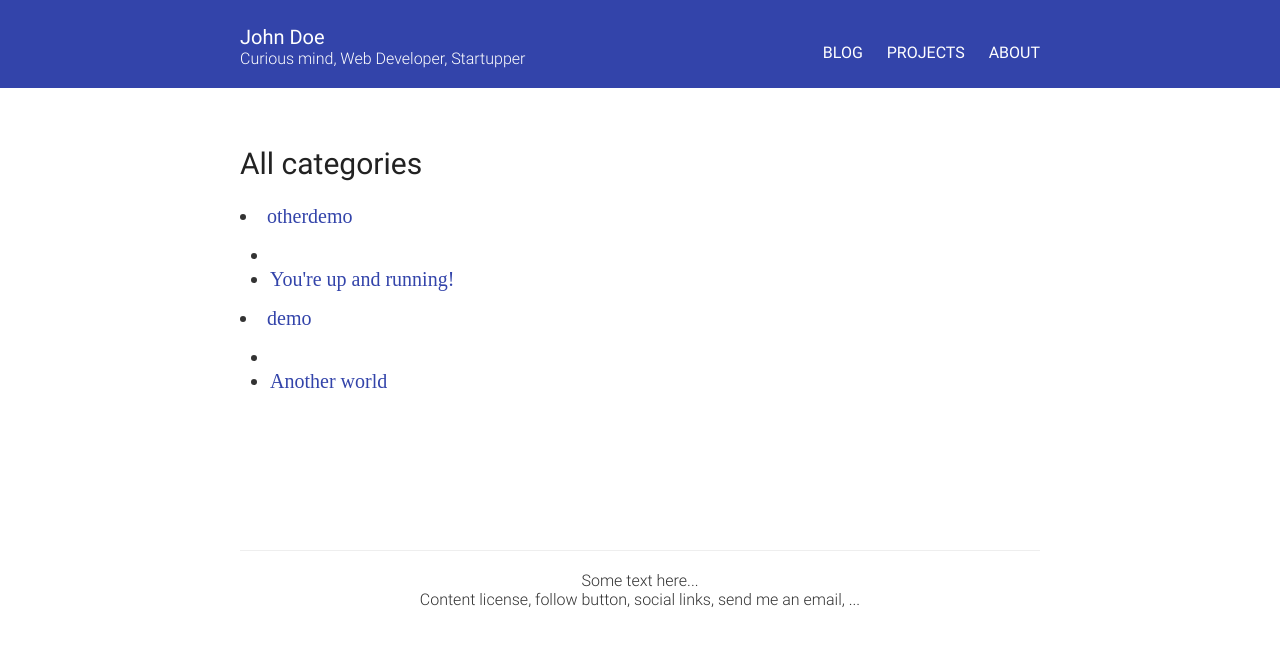
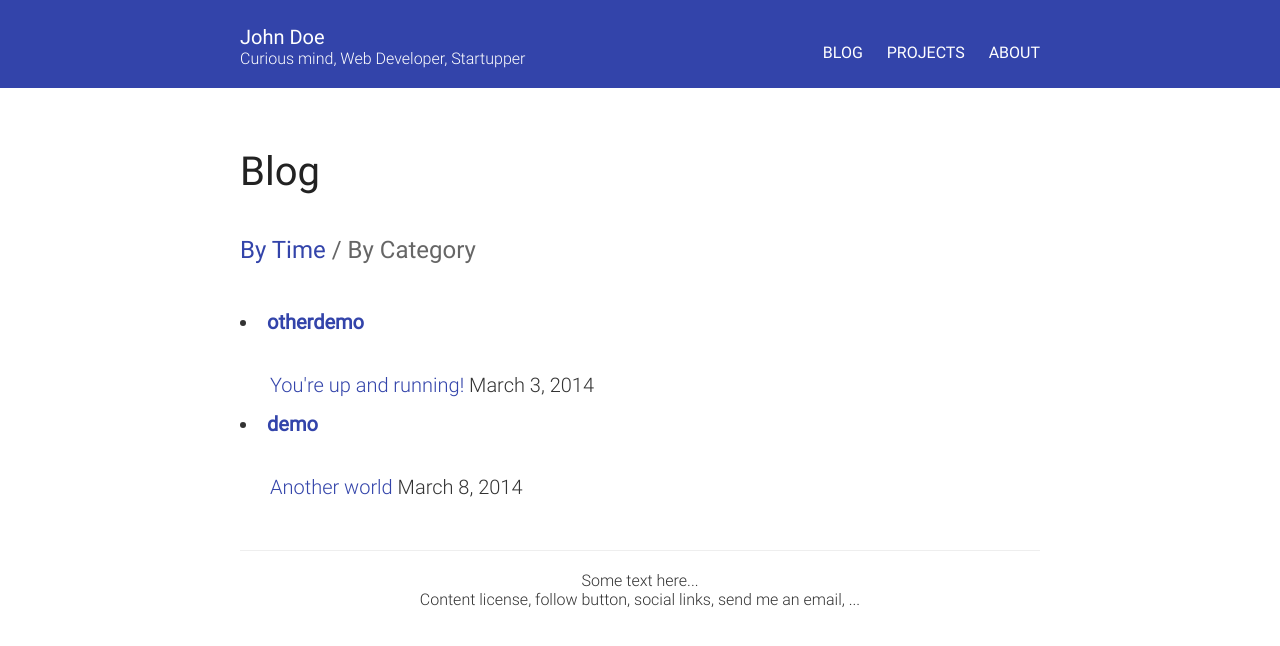
Before and after one commit to pirafrank/Jekyll-Blue, a Jekyll site: the page built from pages/categories.html, in a window 1280 px wide. Shown: the top 646 px of the page. Built offline with Jekyll 4.4.1, drawn with Linux system fonts in a browser that asks for light colours; some web fonts are replaced; Markdown is read by kramdown in place of the engine named in the settings.

Commit message:
new url for categories, started working on new blog pages layout

```diff
--- a/_layouts/post.html
+++ b/_layouts/post.html
@@ -13,7 +13,7 @@ layout: default
     </div>
     <div class="post-details">
       {{ page.date | date: "%B %e, %Y" }}<br>
-      Category: <a href="{{ site.baseurl }}/blog/categories#{{ page.categories }}">{{ page.categories }}</a>
+      Category: <a href="{{ site.baseurl }}/blog/by-category#{{ page.categories }}">{{ page.categories }}</a>
     </div>
   </div>
 
--- a/pages/blog.html
+++ b/pages/blog.html
@@ -2,11 +2,12 @@
 layout: page
 title: Blog
 permalink: /blog/
-show_title: false
+show_title: true
 ---
 
 <div>
-  <h3>All articles</h3>
+  <h4>By Time / <a href="{{ site.baseurl }}/blog/by-category/">By Category</a></h4>
+  <br>
 
   <div style="font-family: 'Merriweather', serif;">
 
--- a/pages/categories.html
+++ b/pages/categories.html
@@ -1,23 +1,23 @@
 ---
 layout: page
 title: Blog
-permalink: /blog/categories/
-show_title: false
+permalink: /blog/by-category/
+show_title: true
 ---
 
 <div>
+  <h4><a href="{{ site.baseurl }}/blog">By Time</a> / By Category</h5>
+  <br>
 
-  <h3>All categories</h3>
-
-  <div style="font-family: 'Merriweather', serif;">
+  <div>
 
     {% for category in site.categories %}
       <div id="{{ category | first }}">
-        <li><a name="{{ category | first }}">{{ category | first }}</a>
+        <li><a name="{{ category | first }}"><b>{{ category | first }}</b></a>
           <ul>
           {% for posts in category %}
             {% for post in posts %}
-              <li><a href="{{ post.url }}">{{ post.title }}</a></li>
+              <a href="{{ post.url }}">{{ post.title }}</a> {{ post.date | date: "%B %e, %Y" }} <br>
             {% endfor %}
           {% endfor %}
           </ul>
```
